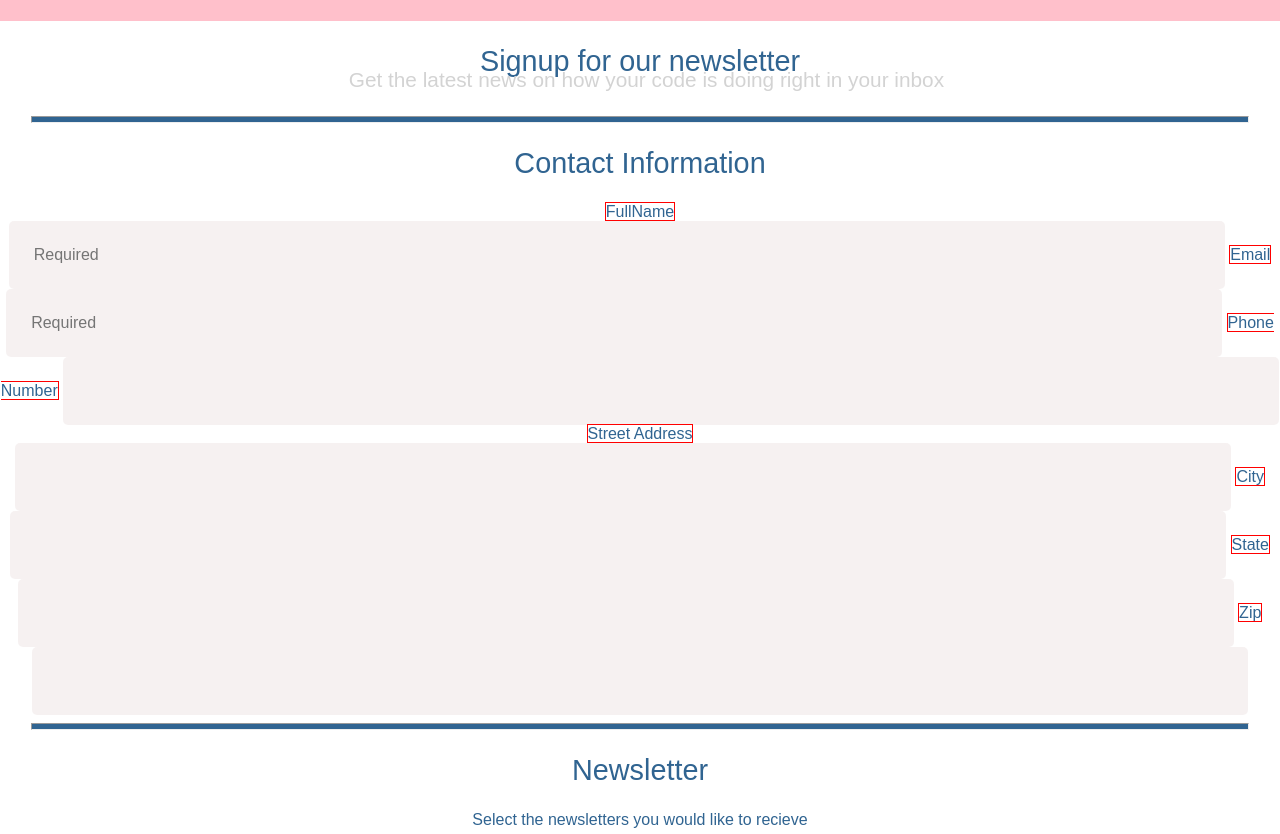
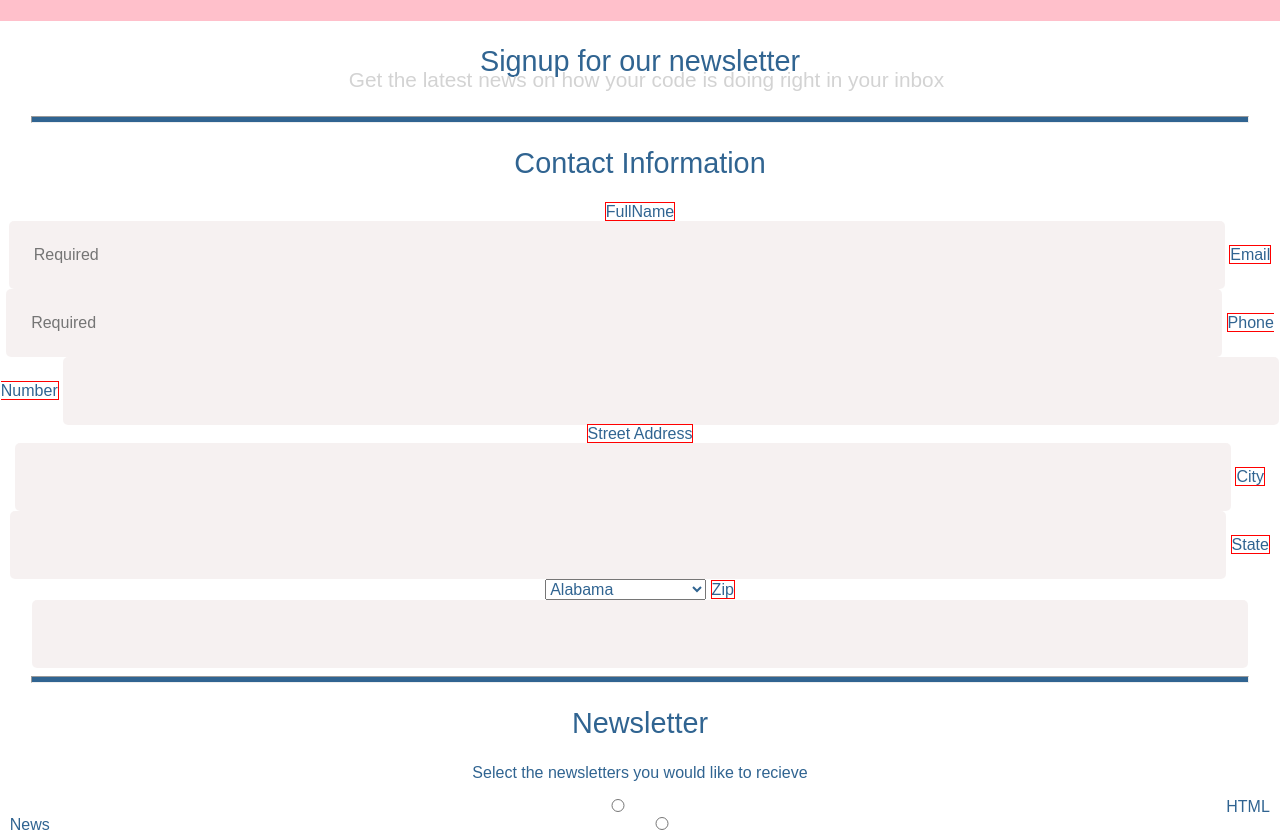
Before and after one commit to kevcoder/newsletterSignupForm, a plain HTML site: page index.html in a window 1280 px wide. Shown: the part 118-952 px from the top of the page. Drawn offline with Linux system fonts and the light colour scheme.

Commit message:
mark up added

```diff
--- a/css/main.css
+++ b/css/main.css
@@ -24,6 +24,9 @@ h2{
 	font-size: 1.8em;
 	font-weight: 500;
 }
+p{
+
+}
 .info-text{
 	color: #D3D3D3;
 	font-size: 1.3em;
@@ -33,6 +36,7 @@ h2{
 	margin-top: -3%;
 	line-height: 1.5;
 }
+
 hr{
 	width: 95%;
 	height: 5px;
--- a/index.html
+++ b/index.html
@@ -32,14 +32,14 @@
 		<form action="index.html" method="post">
 			<h2>Contact Information</h2>
 
-			<label>FullName</label>
+			<label for="name">FullName</label>
 			<input type="text" name="user_name" placeholder="Required">
 
-			<label>Email</label>
+			<label for="mail">Email</label>
 			<input type="email" id="mail" name="user_email" placeholder="Required">
 
-			<label>Phone Number</label>
-			<input type="email" id="mail" name="user_email" >
+			<label for="number">Phone Number</label>
+			<input type="email" id="number" name="user_email" >
 
 			<label>Street Address</label>
 			<input type="email" id="mail" name="user_email" >
@@ -48,21 +48,94 @@
 			<input type="email" id="mail" name="user_email">
 
 			<label>State</label>
-			<input type="email" id="mail" name="user_email">
-
+			<select name="state">
+						<option value="AL">Alabama</option>
+						<option value="AK">Alaska</option>
+						<option value="AZ">Arizona</option>
+						<option value="AR">Arkansas</option>
+						<option value="CA">California</option>
+						<option value="CO">Colorado</option>
+						<option value="CT">Connecticut</option>
+						<option value="DE">Delaware</option>
+						<option value="DC">District of Columbia</option>
+						<option value="FL">Florida</option>
+						<option value="GA">Georgia</option>
+						<option value="HI">Hawaii</option>
+						<option value="ID">Idaho</option>
+						<option value="IL">Illinois</option>
+						<option value="IN">Indiana</option>
+						<option value="IA">Iowa</option>
+						<option value="KS">Kansas</option>
+						<option value="KY">Kentucky</option>
+						<option value="LA">Louisiana</option>
+						<option value="ME">Maine</option>
+						<option value="MD">Maryland</option>
+						<option value="MA">Massachusetts</option>
+						<option value="MI">Michigan</option>
+						<option value="MN">Minnesota</option>
+						<option value="MS">Mississippi</option>
+						<option value="MO">Missouri</option>
+						<option value="MT">Montana</option>
+						<option value="NE">Nebraska</option>
+						<option value="NV">Nevada</option>
+						<option value="NH">New Hampshire</option>
+						<option value="NJ">New Jersey</option>
+						<option value="NM">New Mexico</option>
+						<option value="NY">New York</option>
+						<option value="NC">North Carolina</option>
+						<option value="ND">North Dakota</option>
+						<option value="OH">Ohio</option>
+						<option value="OK">Oklahoma</option>
+						<option value="OR">Oregon</option>
+						<option value="PA">Pennsylvania</option>
+						<option value="RI">Rhode Island</option>
+						<option value="SC">South Carolina</option>
+						<option value="SD">South Dakota</option>
+						<option value="TN">Tennessee</option>
+						<option value="TX">Texas</option>
+						<option value="UT">Utah</option>
+						<option value="VT">Vermont</option>
+						<option value="VA">Virginia</option>
+						<option value="WA">Washington</option>
+						<option value="WV">West Virginia</option>
+						<option value="WI">Wisconsin</option>
+						<option value="WY">Wyoming</option>
+						</select>
 			<label>Zip</label>
 			<input type="email" id="mail" name="user_email">
 
 			<hr>
 			<h2>Newsletter</h2>
 			<p>Select the newsletters you would like to recieve</p>
+						<input type="radio" name="user_html">HTML News
+						<input type="radio" name="user_css">CSS News
+						<input type="radio" name="user_javascript">Javascript News
+
+			<p>Newsletter format</p>
+					<input type="checkbox" name="">HTML
+					<input type="checkbox" name="">Plain text
+
+
+
+
+
+
+
+
+
+
+			<p>Other topics you'd like to hear about</p>
+
+			<textarea id="other_topics" name="user_topics"></textarea>
+
+			<button type="submit">sign Up</button>
 		</form>
 	</main>
 			<!-- ============================
 										Footer
 				============================== -->
 	<footer>
-
+			<p>&copy The Code Review</p>
 	</footer>
 </body>
 </html>
```
Lines whose indentation alone changed are shown as unchanged.
